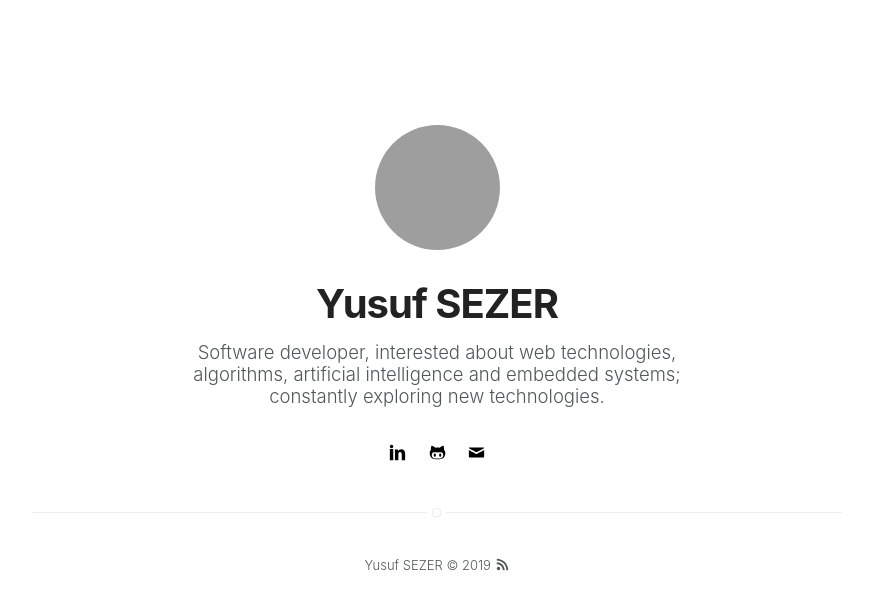
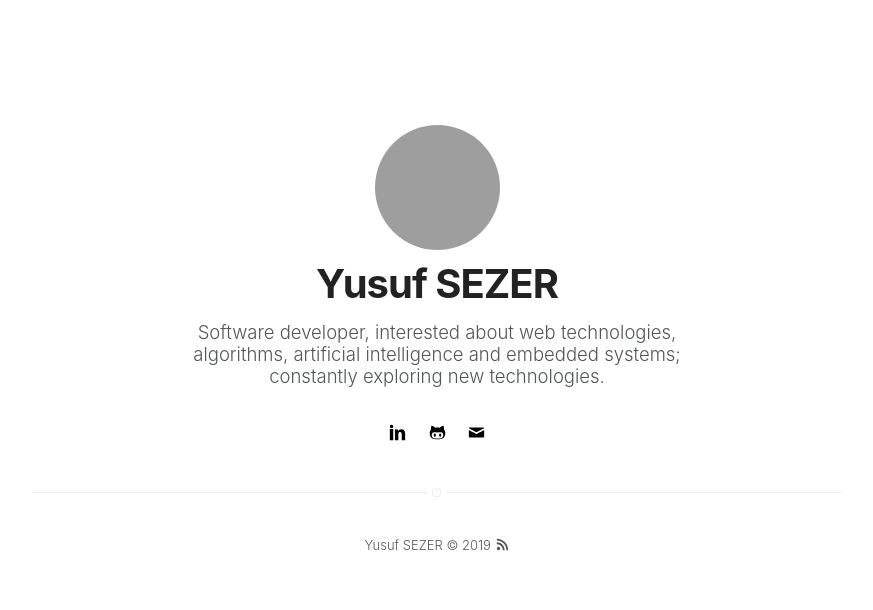
Before and after one commit to seogrenci/seogrenci.github.io, a Jekyll site: the page built from index.html, in a window 1280 px wide. Shown: the top 610 px of the page, without its empty margins (203-1076 px from the left). Built offline with Jekyll 4.4.1, drawn with Linux system fonts in a browser that asks for light colours; grey boxes are pictures that could not be loaded.

Commit message:
margin changed

```diff
--- a/_sass/components/header.sass
+++ b/_sass/components/header.sass
@@ -7,7 +7,7 @@
 
     > .link > .selfie
         width: 125px
-        margin-bottom: 25px
+        margin-bottom: 5px
         border-radius: 100%
         transition: all .2s
         box-shadow: 0
```
